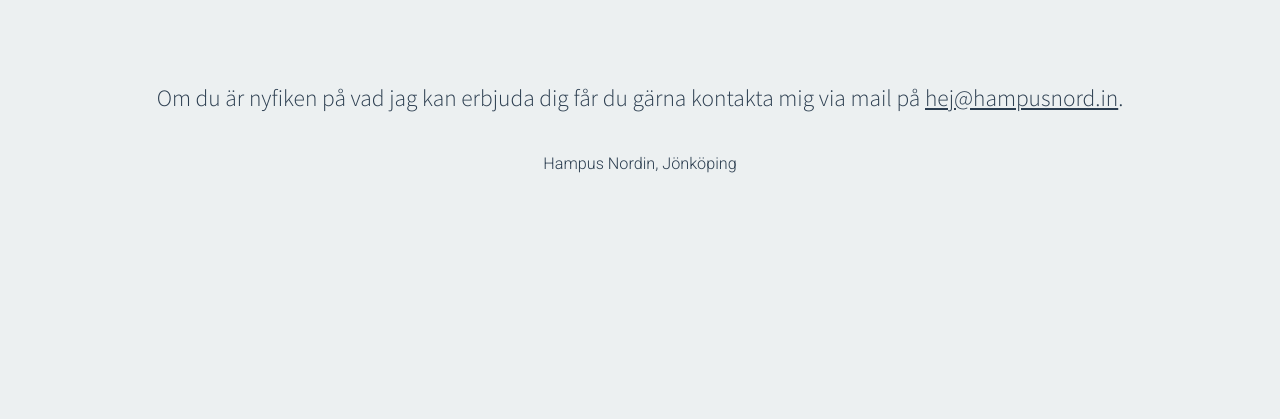
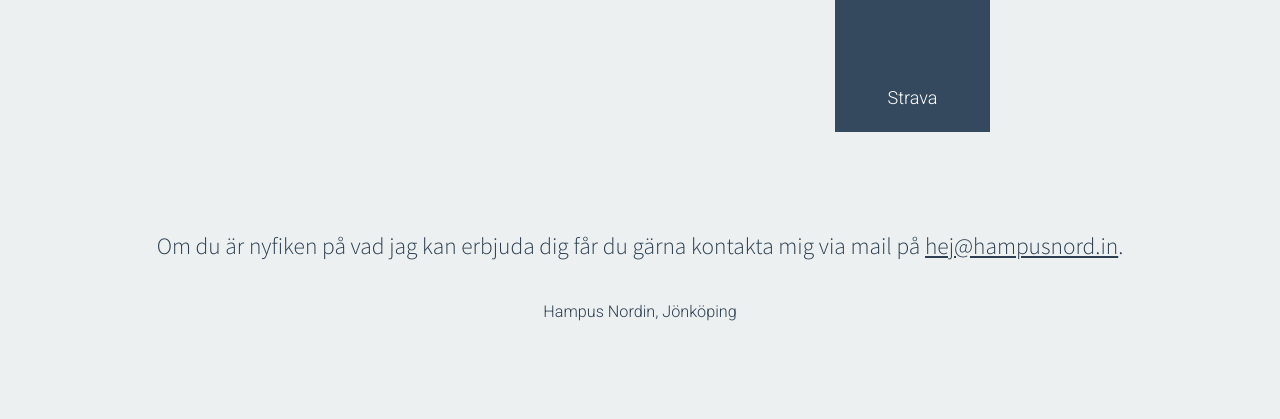
Before and after one commit to hampusn/hampusnord.in, a website: page index.html in a window 1280 px wide. Shown: the part 765-1184 px from the top of the page. Before the commit the page ends 1036 px from the top, so only its background shows below. Drawn offline with Linux system fonts and the light colour scheme.

Commit message:
Added Strava to box list

```diff
--- a/index.html
+++ b/index.html
@@ -66,6 +66,12 @@
                   <span class="box-list-item__link-text">Stack&shy;Exchange</span>
                 </a>
               </li>
+              <li class="box-list-item">
+                <a class="button box-list-item__link" href="https://www.strava.com/athletes/24537445" title="Min profil på Strava">
+                  <svg role="presentation" aria-hidden="true" class="icon icon-stack-exchange"><use xmlns:xlink="http://www.w3.org/1999/xlink" xlink:href="/assets/build/svg/icons.svg#icon-strava"></use></svg>
+                  <span class="box-list-item__link-text">Strava</span>
+                </a>
+              </li>
             </ul>
           </div><!--! .aside -->
         </div><!--! .container -->
```
